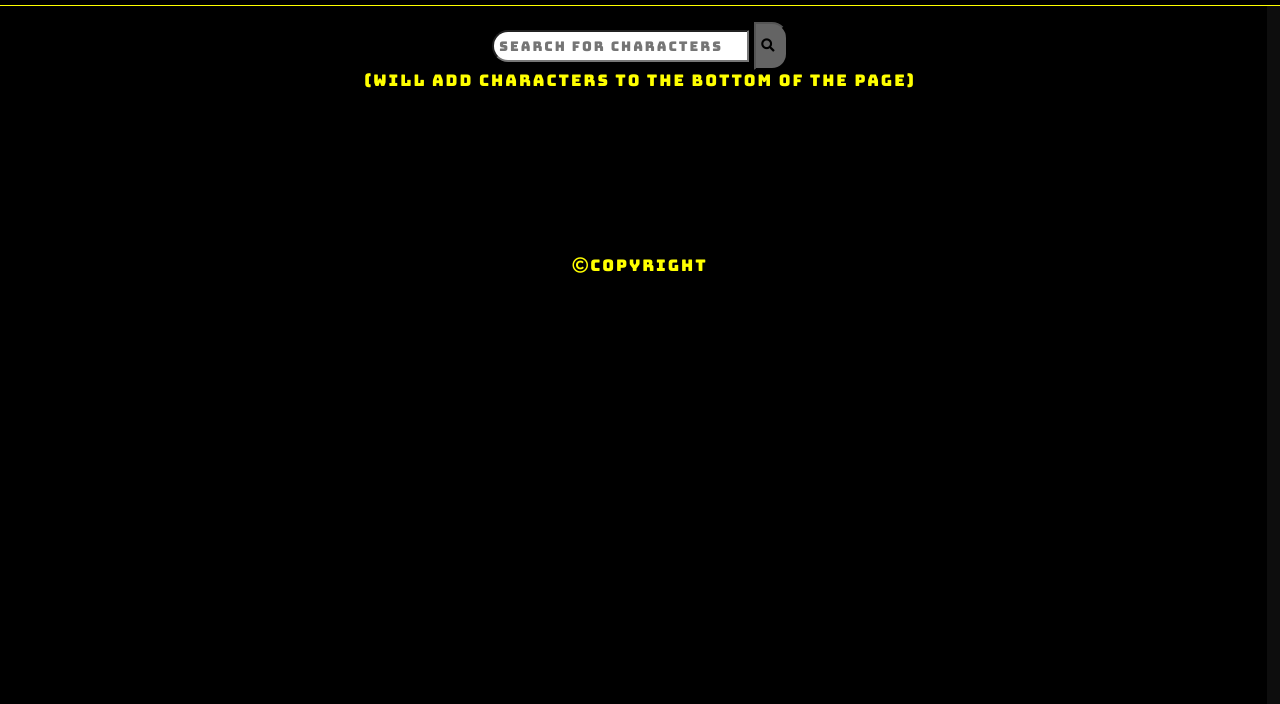
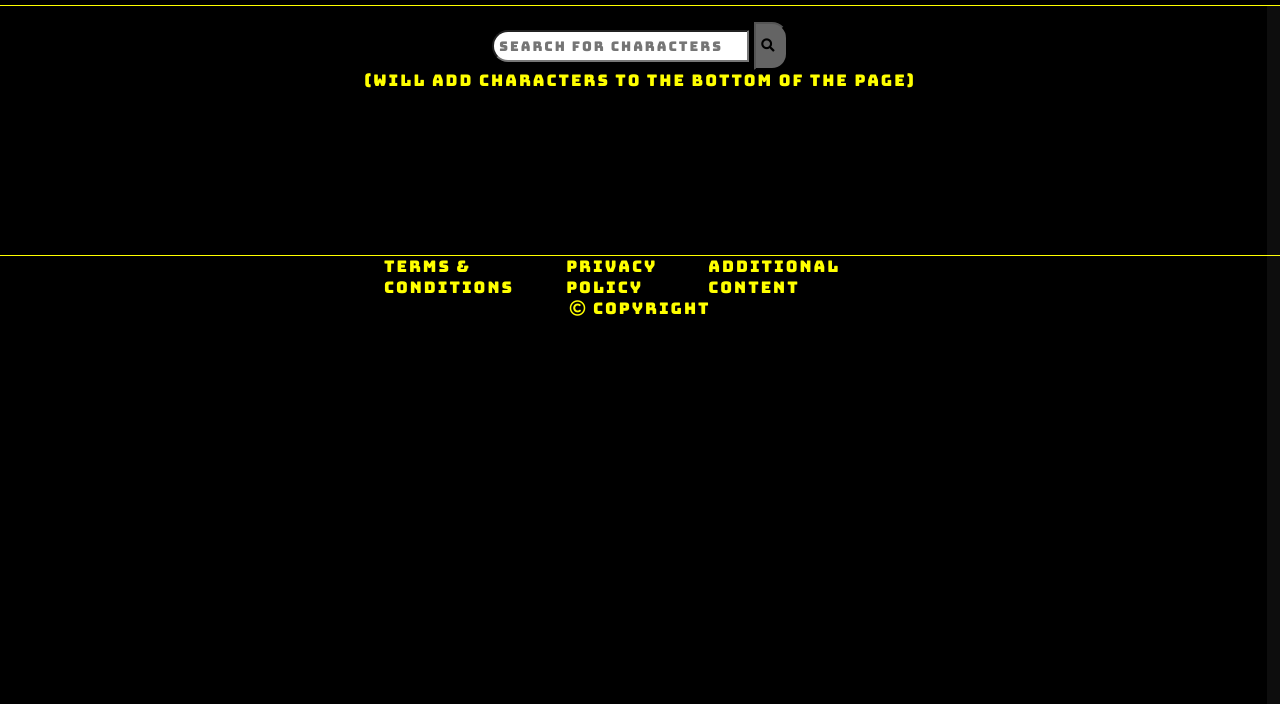
Before and after one commit to JoelWerme/ChordTracker, a plain HTML site: page characters.html in a window 1280 px wide. Shown: the part 96-800 px from the top of the page. Drawn offline with Linux system fonts and the light colour scheme; no server answers.

Commit message:
added footer

```diff
--- a/characters.html
+++ b/characters.html
@@ -42,8 +42,15 @@
             <div id="container"></div>
           </main>
           <footer>
-            <i class="far fa-copyright"></i>
-            Copyright
+            <div class="footer-info">
+              <p>Terms &amp; Conditions</p>
+              <p>Privacy Policy</p>
+              <p>Additional Content</p>
+            </div>
+            <div>
+              <i class="far fa-copyright"></i>
+              Copyright
+            </div>
           </footer>
 </body>
 </html>
--- a/style.css
+++ b/style.css
@@ -33,6 +33,10 @@ header .title{
 header .content *{
   padding: 2rem;
   text-decoration: none;
+}
+
+header .content *:hover{
+  color: white !important;
 }
 
 
@@ -216,8 +220,16 @@ button *{
 
 footer{
   display: flex;
+  flex-direction: column;
   justify-content: center;
   align-items: center;
+  border-top: 1px solid yellow;
+}
+
+.footer-info{
+  display: flex;
+  justify-content: space-evenly;
+  width: 40%;
 }
 
 @media screen and (max-width: 1000px){
```
Also changed, not shown: index.html (+9 -2 lines), news.html (+9 -2 lines).
